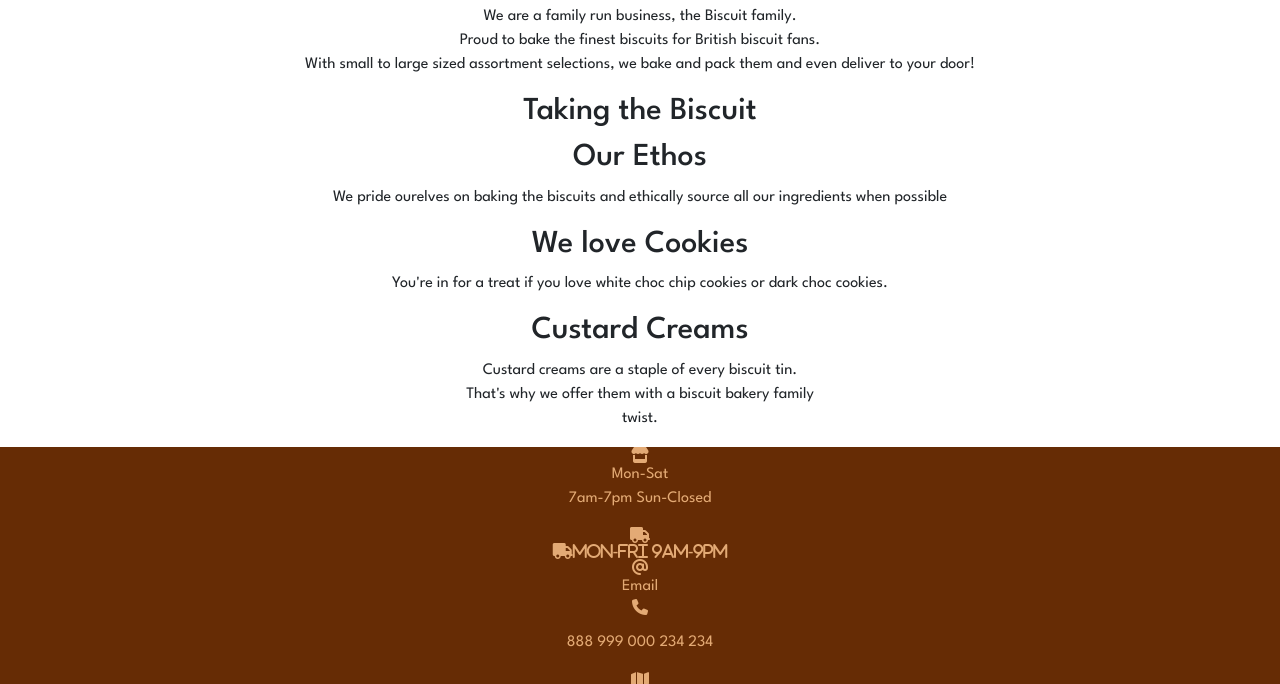
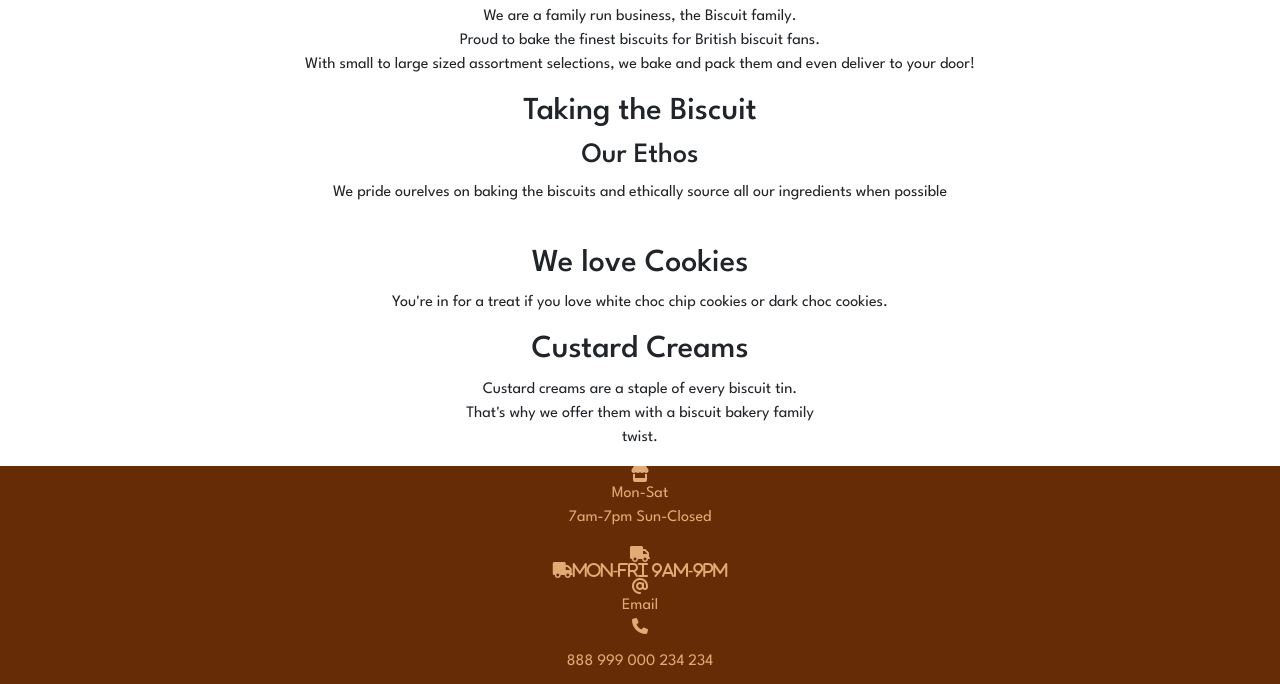
Before and after one commit to ljk28/MP1, a plain HTML site: page about.html in a window 1280 px wide. Shown: the part 617-1301 px from the top of the page. Drawn offline with nearby package versions, Linux system fonts and the light colour scheme.

Commit message:
add section to about page

```diff
--- a/about.html
+++ b/about.html
@@ -73,8 +73,7 @@
 
 </head>
 
-
-  <div class="site">
+<div class="site">
     <header>
     </header>
     <img src="assets/images/logo.png" id="logo">
@@ -84,28 +83,22 @@
       Proud to bake the finest biscuits for British biscuit fans.<br>
       With small to large sized assortment selections, we bake and pack them and even deliver to your door!<br>
     </p>
+    <section>
     <h2>Taking the Biscuit</h2>
-    <div class="column">
-      <div class="content">
-        <h2>Our Ethos</h2>
+
+        <h3>Our Ethos</h3>
         <p>We pride ourelves on baking the biscuits and ethically source all our ingredients when possible</p>
-      </div>
-    </div>
-    <div class="column">
-      <div class="content">
+      <br>
         <h2>We love Cookies</h2>
         <p>You're in for a treat if you love white choc chip cookies or dark choc cookies. </p>
       </div>
     </div>
-    <div class="column">
-      <div class="content">
         <h2>Custard Creams</h2>
         <p>Custard creams are a staple of every biscuit tin.<br>
           That's why we offer them with a biscuit bakery family<br>
           twist.</p>
-      </div>
-    </div>
-
+      </section>
+<!-- Footer -->
     <footer>
       <div class="footer">
         <i id="i" class="fa-solid fa-store" alt="store"></i>
```
Also changed, not shown: gallery.html (+1 -0 lines), index.html (+1 -1 lines), order.html (+1 -1 lines), ordersuccess.html (+1 -0 lines), prices.html (+1 -0 lines), testimonies.html (+1 -0 lines).
